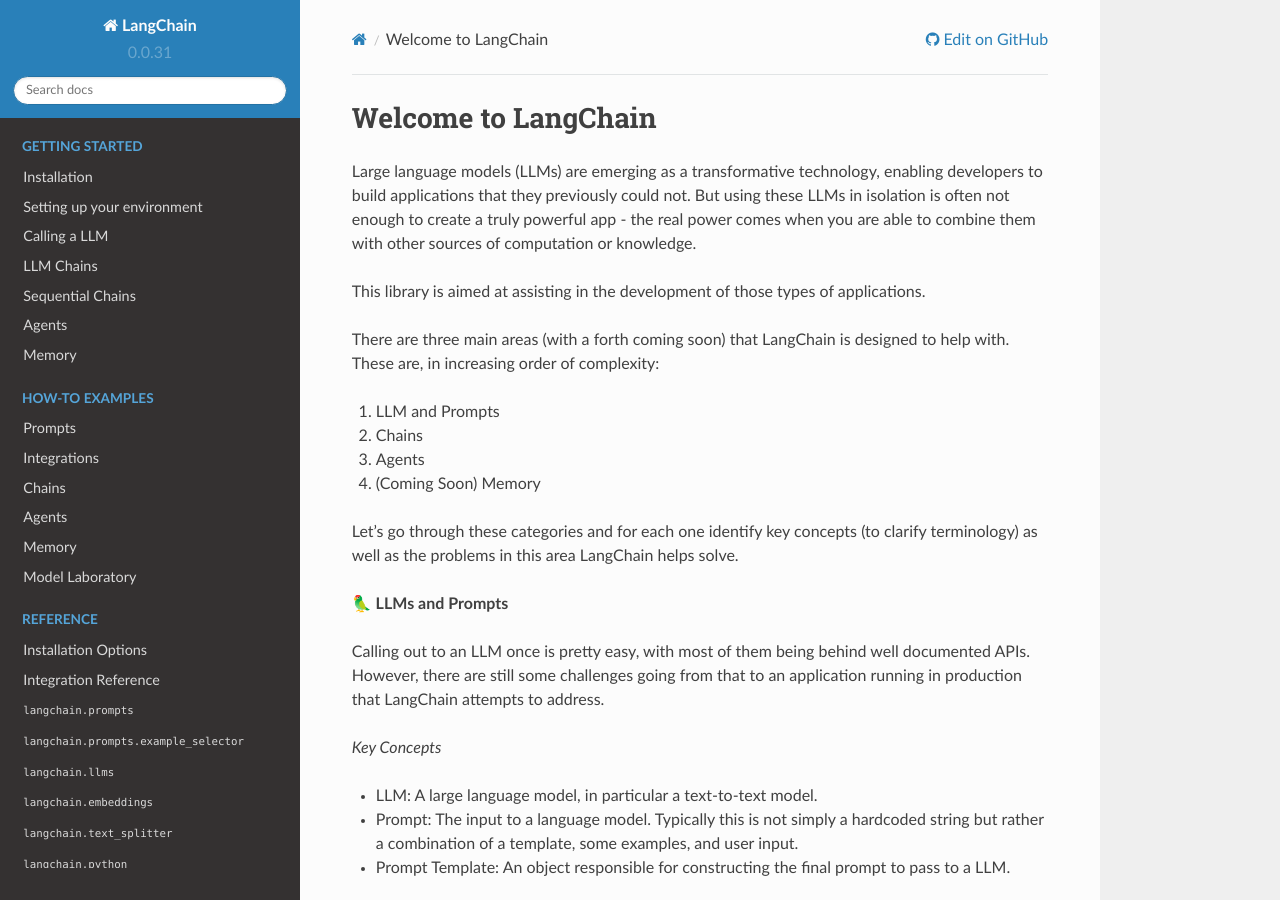
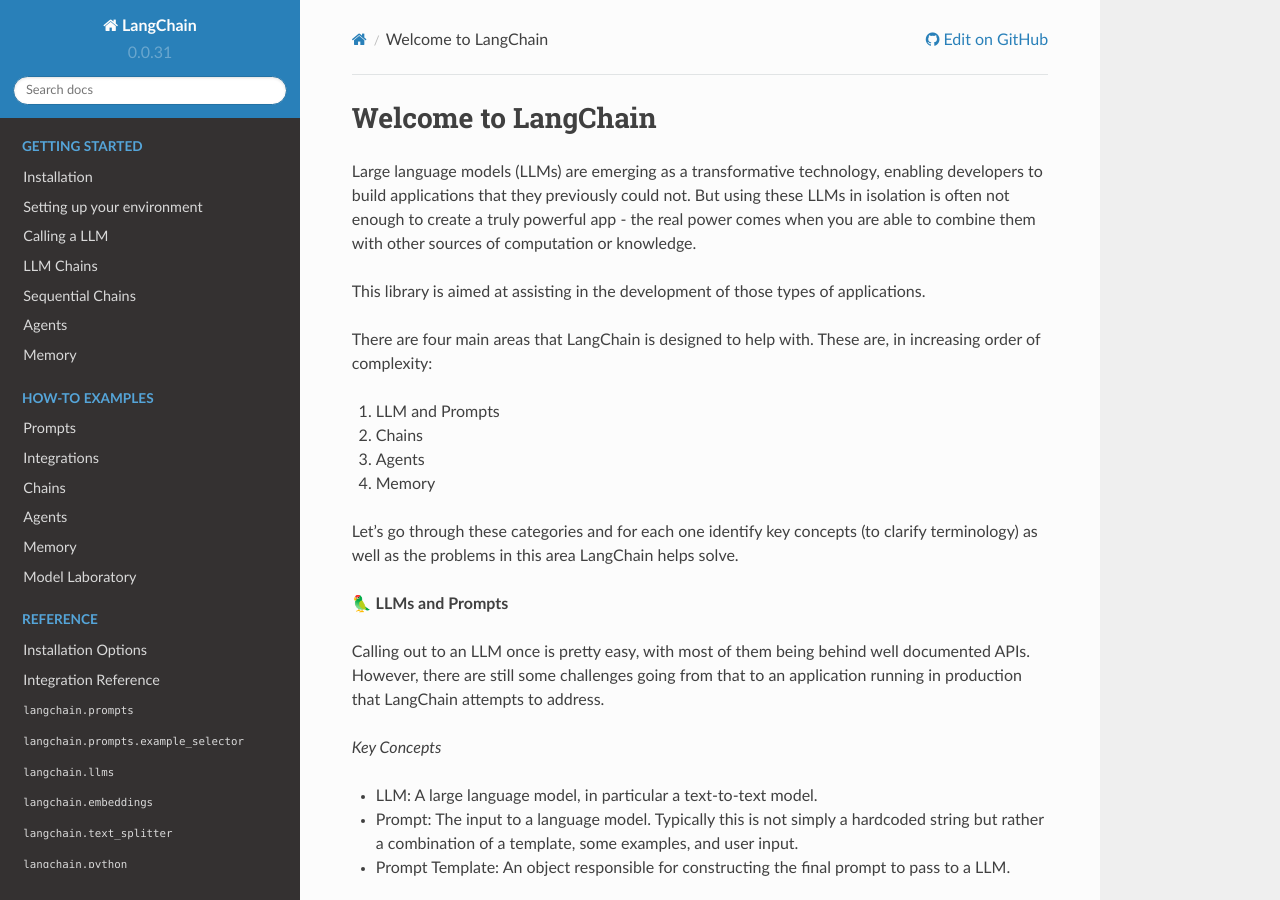
Before and after one commit to ZinedineDumas/React-Python, a Sphinx documentation site: the page built from docs/index.rst, in a window 1280 px wide and 900 px high. Built offline with Sphinx 7.4.7 and the Read the Docs theme 2.0.0, drawn with Linux system fonts in a browser that asks for light colours.

Commit message:
update docs (#278)

```diff
--- a/docs/index.rst
+++ b/docs/index.rst
@@ -9,13 +9,13 @@ combine them with other sources of computation or knowledge.
 
 This library is aimed at assisting in the development of those types of applications.
 
-There are three main areas (with a forth coming soon) that LangChain is designed to help with.
+There are four main areas that LangChain is designed to help with.
 These are, in increasing order of complexity:
 
 1. LLM and Prompts
 2. Chains
 3. Agents
-4. (Coming Soon) Memory
+4. Memory
 
 Let's go through these categories and for each one identify key concepts (to clarify terminology) as well as the problems in this area LangChain helps solve.
 
```
Also changed, not shown: README.md (+1 -1 lines), docs/examples/chains/llm_bash.ipynb, docs/examples/chains/llm_chain.ipynb.
